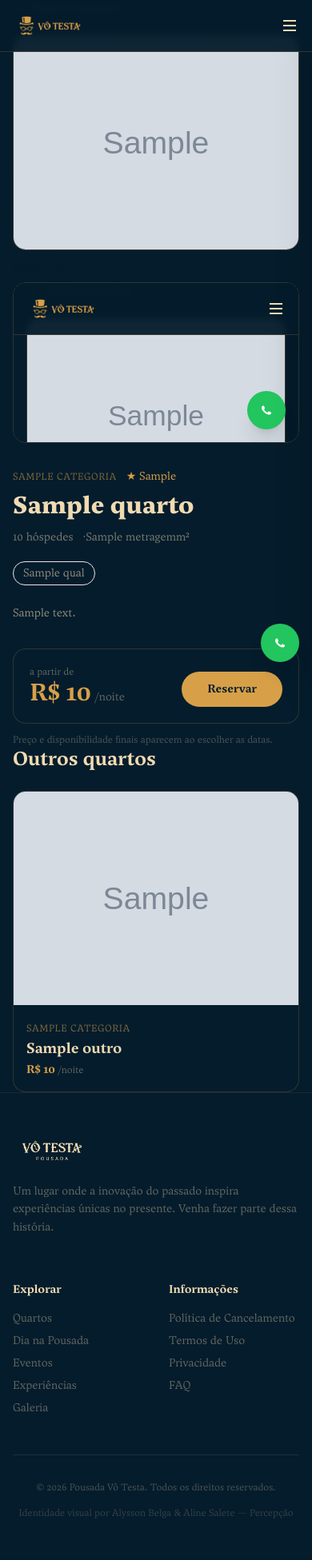
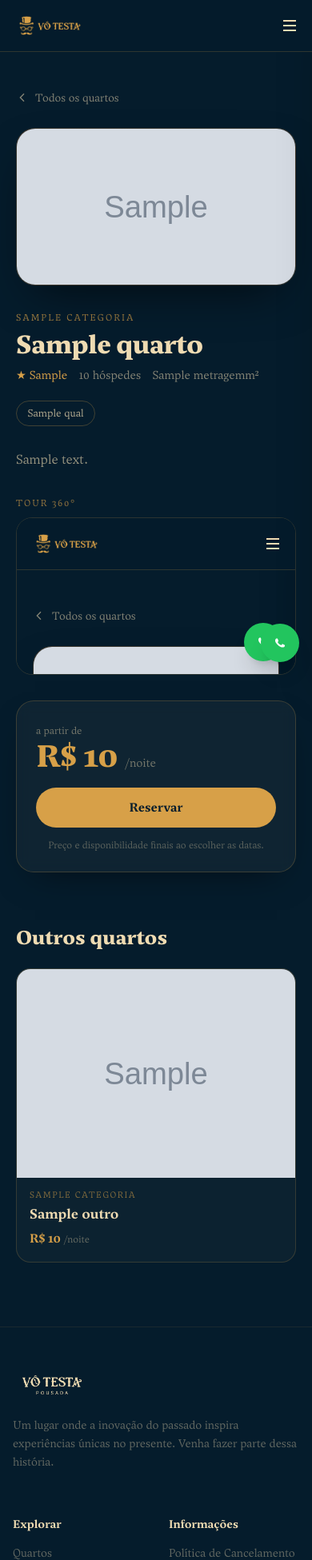
Before and after one commit to Geffersonvivan/vo_testa, a Django app: template apps/site/templates/site/quarto_detalhe.html in a window 390 px wide. Shown: the top 1951 px of the page at 80% size. Before the commit the page ends 1899 px from the top, so only its background shows below. Run offline with Django 5.2, Linux system fonts and the light colour scheme; the template is opened without the code that fills it: most values are stand-ins (such as "Sample title", 1, 10 or a date in 2020); grey boxes marked "Sample" are stand-in pictures; parts of the project's set-up code (start-up, migrations or seed data) failed here and were passed over.

Commit message:
style(site): página do quarto com apple-design (CSS próprio, sem depender do build)
O tailwind.css do site é um build fixo/limitado — aspect-[4/3], lg:grid-cols-2,
max-w-6xl, max-h-* não existem nele, por isso a foto ficava gigante e o layout não
montava. Reescrita com CSS scoped (.qd) usando as cores da marca: hero com proporção
bounded (16/9, máx 60vh/560px), grade de 2 colunas, cartão de reserva translúcido
com elevação, tipografia (título display com tracking negativo, corpo com leading
folgado), chips de qualidade, seção "Outros quartos" e prefers-reduced-motion.
Validado por screenshot em desktop (hero 1120×540) e mobile (197px).

Co-Authored-By: Claude Opus 4.8 (1M context) <noreply@anthropic.com>

```diff
--- a/apps/site/templates/site/quarto_detalhe.html
+++ b/apps/site/templates/site/quarto_detalhe.html
@@ -4,92 +4,176 @@
 {% block title %}{{ quarto.nome }} — Pousada Vô Testa{% endblock %}
 {% block meta_description %}{{ quarto.descricao_curta }} — {{ quarto.categoria.nome }} na Pousada Vô Testa, à beira do Lago de Itá. {{ quarto.capacidade }} hóspedes.{% endblock %}
 
+{% block extra_head %}
+<style>
+  .qd {
+    --noturno:#051C2C; --pergaminho:#EFDBB2; --lampiao:#D7A048;
+    --madeira:#4F2C1D; --musgo:#2E483E;
+    background:var(--noturno); color:var(--pergaminho);
+    min-height:100vh; padding:7rem 1.25rem 5rem;
+  }
+  .qd__wrap { max-width:1120px; margin:0 auto; }
+  .qd__back {
+    display:inline-flex; align-items:center; gap:.5rem;
+    color:rgba(239,219,178,.55); font-size:.85rem; text-decoration:none;
+    margin-bottom:1.75rem; transition:color .2s;
+  }
+  .qd__back:hover { color:var(--lampiao); }
+  .qd__back svg { width:1rem; height:1rem; }
+
+  /* Hero — proporção bounded, nunca gigante */
+  .qd__hero {
+    position:relative; width:100%; aspect-ratio:16/9; max-height:min(60vh,560px);
+    border-radius:24px; overflow:hidden;
+    background:linear-gradient(135deg, rgba(79,44,29,.35), rgba(79,44,29,.12));
+    border:1px solid rgba(215,160,72,.18);
+    box-shadow:0 24px 60px -24px rgba(0,0,0,.7);
+  }
+  .qd__hero img { width:100%; height:100%; object-fit:cover; display:block; }
+  .qd__hero-vazio {
+    position:absolute; inset:0; display:flex; align-items:center; justify-content:center;
+    color:rgba(239,219,178,.3); font-size:.9rem;
+  }
+
+  /* Corpo em duas colunas no desktop */
+  .qd__grid { display:grid; grid-template-columns:1fr; gap:2rem; margin-top:2rem; }
+  @media (min-width:880px) {
+    .qd__grid { grid-template-columns:1.6fr 1fr; gap:3rem; align-items:start; }
+  }
+
+  .qd__eyebrow {
+    color:rgba(215,160,72,.75); font-size:.72rem; letter-spacing:.18em;
+    text-transform:uppercase; margin-bottom:.5rem;
+  }
+  .qd__title {
+    font-family:'Neco', Georgia, serif; font-weight:900;
+    font-size:clamp(2rem,4.5vw,3.1rem); line-height:1.03; letter-spacing:-.02em;
+    color:var(--pergaminho); margin:0 0 .75rem;
+  }
+  .qd__meta { display:flex; flex-wrap:wrap; gap:.35rem .9rem; color:rgba(239,219,178,.55); font-size:.9rem; margin-bottom:1.25rem; }
+  .qd__meta .star { color:var(--lampiao); }
+
+  .qd__chips { display:flex; flex-wrap:wrap; gap:.5rem; margin-bottom:1.75rem; }
+  .qd__chip {
+    font-size:.8rem; color:rgba(239,219,178,.75);
+    border:1px solid rgba(215,160,72,.28); border-radius:999px; padding:.32rem .85rem;
+  }
+  .qd__desc { color:rgba(239,219,178,.62); font-size:1rem; line-height:1.75; white-space:pre-line; }
+
+  .qd__tour { margin-top:2rem; }
+  .qd__tour-label { color:rgba(215,160,72,.7); font-size:.72rem; letter-spacing:.16em; text-transform:uppercase; margin-bottom:.6rem; }
+  .qd__tour-frame { aspect-ratio:16/9; border-radius:20px; overflow:hidden; border:1px solid rgba(215,160,72,.18); }
+  .qd__tour-frame iframe { width:100%; height:100%; border:0; display:block; }
+
+  /* Cartão de reserva — material translúcido, elevação */
+  .qd__book {
+    position:sticky; top:6.5rem;
+    background:rgba(239,219,178,.045);
+    border:1px solid rgba(215,160,72,.22); border-radius:22px;
+    padding:1.5rem; box-shadow:0 18px 44px -24px rgba(0,0,0,.65);
+    backdrop-filter:blur(8px);
+  }
+  .qd__price-cap { color:rgba(239,219,178,.45); font-size:.78rem; }
+  .qd__price { font-family:'Neco',Georgia,serif; font-weight:800; color:var(--lampiao); font-size:2.4rem; line-height:1.1; }
+  .qd__price small { color:rgba(239,219,178,.45); font-size:.9rem; font-weight:400; }
+  .qd__cta {
+    display:block; text-align:center; margin-top:1.1rem;
+    background:var(--lampiao); color:var(--noturno); font-weight:700; font-size:.95rem;
+    padding:.85rem 1rem; border-radius:999px; text-decoration:none; transition:transform .12s, filter .2s;
+  }
+  .qd__cta:hover { filter:brightness(1.05); }
+  .qd__cta:active { transform:scale(.985); }
+  .qd__book-note { color:rgba(239,219,178,.35); font-size:.75rem; margin-top:.8rem; text-align:center; }
+
+  /* Outros quartos */
+  .qd__mais { margin-top:4rem; }
+  .qd__mais h2 { font-family:'Neco',Georgia,serif; font-weight:800; color:var(--pergaminho); font-size:1.5rem; margin-bottom:1.25rem; }
+  .qd__mais-grid { display:grid; grid-template-columns:1fr; gap:1.25rem; }
+  @media (min-width:640px){ .qd__mais-grid { grid-template-columns:repeat(3,1fr); } }
+  .qd__card { display:block; text-decoration:none; border:1px solid rgba(215,160,72,.2); border-radius:18px; overflow:hidden; background:rgba(239,219,178,.03); transition:transform .3s, border-color .3s; }
+  .qd__card:hover { transform:translateY(-4px); border-color:rgba(215,160,72,.5); }
+  .qd__card-img { aspect-ratio:4/3; overflow:hidden; background:linear-gradient(135deg, rgba(79,44,29,.35), rgba(79,44,29,.12)); }
+  .qd__card-img img { width:100%; height:100%; object-fit:cover; display:block; }
+  .qd__card-body { padding:.9rem 1rem 1.1rem; }
+  .qd__card-eyebrow { color:rgba(215,160,72,.6); font-size:.68rem; letter-spacing:.14em; text-transform:uppercase; }
+  .qd__card-title { font-family:'Neco',Georgia,serif; font-weight:700; color:var(--pergaminho); font-size:1.05rem; margin:.15rem 0 .35rem; }
+  .qd__card-price { color:var(--lampiao); font-weight:700; font-size:.95rem; }
+  .qd__card-price small { color:rgba(239,219,178,.4); font-weight:400; font-size:.75rem; }
+
+  @media (prefers-reduced-motion: reduce) {
+    .qd__card, .qd__cta { transition:none; }
+    .qd__card:hover, .qd__cta:active { transform:none; }
+  }
+</style>
+{% endblock %}
+
 {% block content %}
-<section class="bg-noturno min-h-screen pt-28 md:pt-32 pb-20">
-    <div class="max-w-6xl mx-auto px-4 sm:px-6">
-
-        <a href="{% url 'core:quartos_todos' %}" class="inline-flex items-center gap-2 text-pergaminho/50 hover:text-lampiao transition text-sm mb-6">
-            <svg class="w-4 h-4" fill="none" stroke="currentColor" stroke-width="2" viewBox="0 0 24 24"><path d="M15 19l-7-7 7-7"/></svg>
+<section class="qd">
+  <div class="qd__wrap">
+    <a href="{% url 'core:quartos_todos' %}" class="qd__back">
+      <svg fill="none" stroke="currentColor" stroke-width="2" viewBox="0 0 24 24"><path d="M15 19l-7-7 7-7"/></svg>
       Todos os quartos
     </a>
 
-        <div class="grid lg:grid-cols-2 gap-8 lg:gap-12 items-start">
-            <!-- Mídia -->
-            <div>
-                <div class="aspect-[4/3] rounded-2xl overflow-hidden bg-gradient-to-br from-madeira/30 to-madeira/10 flex items-center justify-center border border-lampiao/20">
+    <div class="qd__hero">
       {% if quarto.foto_principal %}
-                    <img src="{{ quarto.foto_principal.url }}" alt="{{ quarto.nome }}" class="w-full h-full object-cover">
+      <img src="{{ quarto.foto_principal.url }}" alt="{{ quarto.nome }}">
       {% else %}
-                    <p class="text-pergaminho/30 text-sm">[ Foto do Quarto ]</p>
+      <span class="qd__hero-vazio">[ Foto do Quarto ]</span>
       {% endif %}
     </div>
+
+    <div class="qd__grid">
+      <div>
+        <p class="qd__eyebrow">{{ quarto.categoria.nome }}</p>
+        <h1 class="qd__title">{{ quarto.nome }}</h1>
+        <div class="qd__meta">
+          <span class="star">★ {{ quarto.nota_avaliacao }}</span>
+          <span>{{ quarto.capacidade }} hóspedes</span>
+          {% if quarto.metragem %}<span>{{ quarto.metragem }}m²</span>{% endif %}
+        </div>
+
+        {% if quarto.qualidades %}
+        <div class="qd__chips">
+          {% for qual in quarto.qualidades %}<span class="qd__chip">{{ qual }}</span>{% endfor %}
+        </div>
+        {% endif %}
+
+        {% if descricao %}<p class="qd__desc">{{ descricao }}</p>{% endif %}
+
         {% if quarto.tour_360_url %}
-                <div class="mt-4">
-                    <p class="text-lampiao/70 text-xs uppercase tracking-wider mb-2">Tour 360°</p>
-                    <div class="aspect-video rounded-2xl overflow-hidden border border-lampiao/20">
-                        <iframe src="{{ quarto.tour_360_url }}" class="w-full h-full" frameborder="0" allowfullscreen loading="lazy"></iframe>
+        <div class="qd__tour">
+          <p class="qd__tour-label">Tour 360°</p>
+          <div class="qd__tour-frame">
+            <iframe src="{{ quarto.tour_360_url }}" allowfullscreen loading="lazy"></iframe>
           </div>
         </div>
         {% endif %}
       </div>
 
-            <!-- Informações -->
-            <div>
-                <div class="flex items-center gap-3 mb-2">
-                    <span class="text-lampiao/60 text-xs uppercase tracking-wider">{{ quarto.categoria.nome }}</span>
-                    <span class="text-lampiao text-sm">★ {{ quarto.nota_avaliacao }}</span>
+      <aside>
+        <div class="qd__book">
+          <span class="qd__price-cap">a partir de</span>
+          <div class="qd__price">R$ {{ quarto.preco_base|floatformat:0 }} <small>/noite</small></div>
+          <a href="{% url 'core:reservar' %}?uh={{ quarto.uh_id }}" class="qd__cta">Reservar</a>
+          <p class="qd__book-note">Preço e disponibilidade finais ao escolher as datas.</p>
         </div>
-                <h1 class="font-display text-3xl sm:text-4xl font-black text-pergaminho mb-3">{{ quarto.nome }}</h1>
-
-                <div class="flex flex-wrap gap-3 text-pergaminho/50 text-sm mb-5">
-                    <span>{{ quarto.capacidade }} hóspedes</span>
-                    {% if quarto.metragem %}<span>· {{ quarto.metragem }}m²</span>{% endif %}
+      </aside>
     </div>
 
-                {% if quarto.qualidades %}
-                <div class="flex flex-wrap gap-2 mb-6">
-                    {% for qual in quarto.qualidades %}
-                    <span class="text-pergaminho/60 text-sm border border-lampiao/25 px-3 py-1 rounded-full">{{ qual }}</span>
-                    {% endfor %}
+    {% if outros %}
+    <div class="qd__mais">
+      <h2>Outros quartos</h2>
+      <div class="qd__mais-grid">
+        {% for o in outros %}
+        <a href="{% url 'core:quarto_detalhe' o.uh_id %}" class="qd__card">
+          <div class="qd__card-img">
+            {% if o.foto_principal %}<img src="{{ o.foto_principal.url }}" alt="{{ o.nome }}">{% endif %}
           </div>
-                {% endif %}
-
-                {% if descricao %}
-                <p class="text-pergaminho/60 text-sm sm:text-base leading-relaxed mb-8 whitespace-pre-line">{{ descricao }}</p>
-                {% endif %}
-
-                <div class="bg-noturno border border-lampiao/20 rounded-2xl p-5 sm:p-6 flex items-end justify-between gap-4">
-                    <div>
-                        <span class="text-pergaminho/40 text-xs block">a partir de</span>
-                        <span class="text-lampiao font-body text-3xl font-bold">R$ {{ quarto.preco_base|floatformat:0 }}</span>
-                        <span class="text-pergaminho/40 text-sm">/noite</span>
-                    </div>
-                    <a href="{% url 'core:reservar' %}?uh={{ quarto.uh_id }}" class="bg-lampiao text-noturno font-bold px-8 py-3 rounded-full hover:bg-lampiao/90 transition text-sm whitespace-nowrap">
-                        Reservar
-                    </a>
-                </div>
-                <p class="text-pergaminho/30 text-xs mt-3">Preço e disponibilidade finais aparecem ao escolher as datas.</p>
-            </div>
-        </div>
-
-        <!-- Outros quartos -->
-        {% if outros %}
-        <div class="mt-16">
-            <h2 class="font-display text-2xl font-bold text-pergaminho mb-6">Outros quartos</h2>
-            <div class="grid sm:grid-cols-3 gap-6">
-                {% for o in outros %}
-                <a href="{% url 'core:quarto_detalhe' o.uh_id %}" class="group block bg-noturno border border-lampiao/20 rounded-2xl overflow-hidden hover:border-lampiao/50 transition-all duration-500 hover:-translate-y-1">
-                    <div class="aspect-[4/3] bg-gradient-to-br from-madeira/30 to-madeira/10 flex items-center justify-center overflow-hidden">
-                        {% if o.foto_principal %}
-                        <img src="{{ o.foto_principal.url }}" alt="{{ o.nome }}" class="w-full h-full object-cover">
-                        {% else %}
-                        <p class="text-pergaminho/30 text-sm">[ Foto ]</p>
-                        {% endif %}
-                    </div>
-                    <div class="p-4">
-                        <span class="text-lampiao/60 text-xs uppercase tracking-wider">{{ o.categoria.nome }}</span>
-                        <h3 class="font-display text-lg font-bold text-pergaminho">{{ o.nome }}</h3>
-                        <span class="text-lampiao text-sm font-bold">R$ {{ o.preco_base|floatformat:0 }}<span class="text-pergaminho/40 text-xs font-normal"> /noite</span></span>
+          <div class="qd__card-body">
+            <p class="qd__card-eyebrow">{{ o.categoria.nome }}</p>
+            <h3 class="qd__card-title">{{ o.nome }}</h3>
+            <span class="qd__card-price">R$ {{ o.preco_base|floatformat:0 }} <small>/noite</small></span>
           </div>
         </a>
         {% endfor %}
```
Lines whose indentation alone changed are shown as unchanged.
